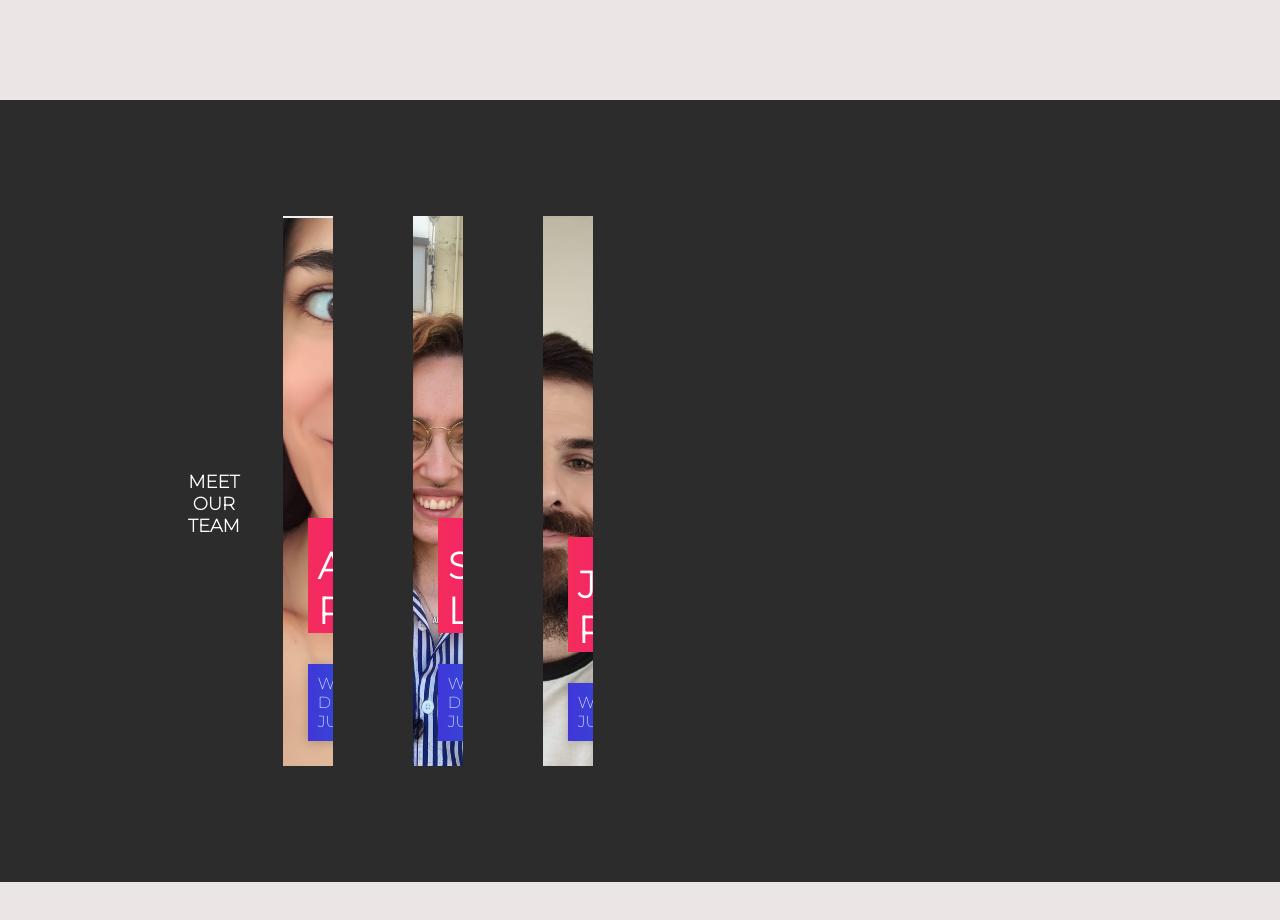
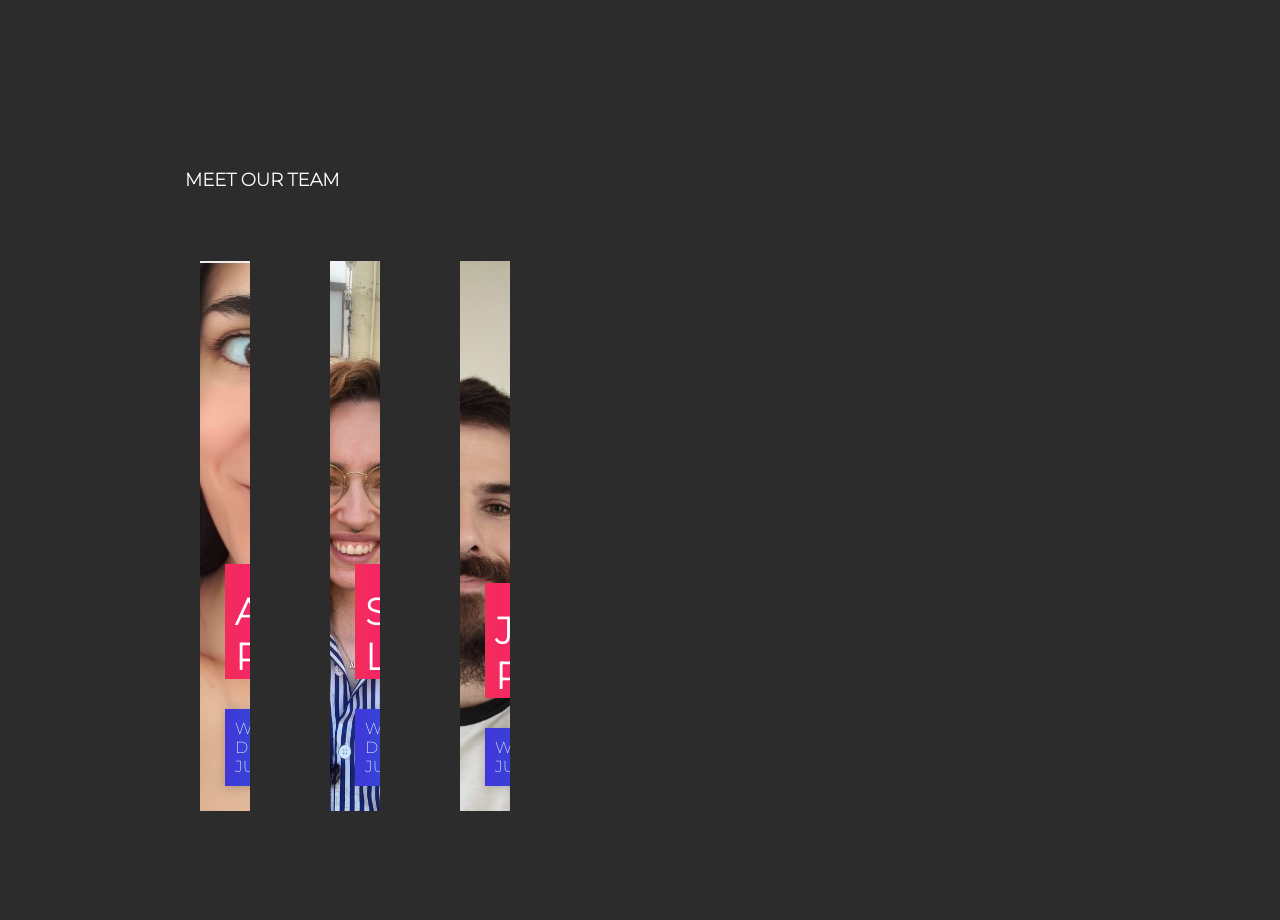
Before and after one commit to SaritaPopez/proyecto3, a React (Vite) app in the folder frontend/: page /contact in a window 1280 px wide. Shown: the top 920 px of the page. Before the commit the page ends 882 px from the top, so only its background shows below. Built offline with nearby package versions, Linux system fonts and the light colour scheme; a web font is replaced by a local one.

Commit message:
varios detalles

```diff
--- a/frontend/src/components/admin/admin.css
+++ b/frontend/src/components/admin/admin.css
@@ -24,7 +24,6 @@
   align-items: center;
   background-color: white;
   min-height: 6px;
-  height: 30vh;
   border-radius: 20px;
   width: 90vw;
   border: none;
@@ -117,20 +116,22 @@
   cursor: pointer;
   border-top: 1px solid rgb(197, 195, 195);
 }
-/* css de los tres imputs de files, falta el media query por modificar*/
-.container {
-  margin-top: 100px;
-
-  display: flex;
-  justify-content: center;
-  align-items: center;
-}
 
 .container-img {
   display: flex;
-  margin: 5px;
+  flex-wrap: wrap;
+  justify-content: space-between;
   align-items: center;
+  padding-top: 0.5rem;
 }
+
+.container-img > * {
+  max-width: calc(33.33% - 10px);
+  margin-bottom: 10px;
+}
+
+/* css de los tres imputs de files, falta el media query por modificar*/
+
 .subida-img {
   margin-right: 10px;
 }
--- a/frontend/src/components/entry/entryBody/EntryBody.jsx
+++ b/frontend/src/components/entry/entryBody/EntryBody.jsx
@@ -10,7 +10,7 @@ const EntryBody = ({ description, photos }) => {
       <p className='description'>{description}</p>
       <div className='phot'>
         {photos.length > 0 && (
-          <img
+          <img className='phot'
             src={`http://localhost:8080/${photos[0]?.name}`}
             alt='Imagen'
           />
--- a/frontend/src/components/entry/entryBody/entrybody.css
+++ b/frontend/src/components/entry/entryBody/entrybody.css
@@ -27,7 +27,6 @@
     font-size: 13px;
   }
   .phot img {
-    width: 50vh;
     padding-bottom: 10px;
     padding-left: 1%;
   }
@@ -39,11 +38,9 @@
     color: black;
     margin-left: 13%;
     margin-right: 12%;
-
     font-size: 16px;
   }
   .phot img {
-    width: 60vh;
     padding-bottom: 10px;
     padding-left: 2%;
   }
@@ -51,7 +48,6 @@
 @media screen and (min-width: 750px) {
   /* pantallas medianas */
   .phot img {
-    width: 72vh;
     padding-bottom: 10px;
     padding-left: 0.01%;
   }
@@ -71,13 +67,11 @@
     color: black;
     margin-left: 13%;
     margin-right: 12%;
-
     font-size: 17px;
   }
   .phot img {
+    width: 60vh;
     padding-left: 1%;
-
-    width: 100vh;
     height: auto;
     padding-bottom: 10px;
   }
--- a/frontend/src/components/footer/Footer.jsx
+++ b/frontend/src/components/footer/Footer.jsx
@@ -6,7 +6,7 @@ function Footer() {
   const {token, logout} = useAuth();
 
   return (
-    <footer className='footerr'>
+    <footer className='footerGeneral'>
       {token ? (
       <>
       <div className='container-entries'>
--- a/frontend/src/components/footer/footer.css
+++ b/frontend/src/components/footer/footer.css
@@ -1,4 +1,4 @@
-.footerr {
+.footerGeneral {
   background-color: rgb(244, 243, 243);
   position: fixed;
   bottom: 0;
--- a/frontend/src/components/singleEntryPage/singleentrypage.css
+++ b/frontend/src/components/singleEntryPage/singleentrypage.css
@@ -89,7 +89,6 @@
   .like-button.liked {
     transform: scale(1.01);
   }
-}
 }
 
 /* Estilos para los botones de navegación */
--- a/frontend/src/pages/contactPage/ContactPage.jsx
+++ b/frontend/src/pages/contactPage/ContactPage.jsx
@@ -5,8 +5,8 @@ import './contactpage.css';
 function ContactPage() {
   return (
     <div className='fondop'>
-      <section className='container'>
-        <h2 className='title'>
+      <section className='containerContact'>
+        <h2 className='titleContact'>
           <span className='primary'>Meet our team</span>
         </h2>
         <div className='gallery-wrapper'>
--- a/frontend/src/pages/contactPage/contactpage.css
+++ b/frontend/src/pages/contactPage/contactpage.css
@@ -2,25 +2,25 @@
   .fondop {
     background-color: #000000ce;
   }
-  .container {
+  .containerContact {
     overflow-x: hidden; /* Evita el scroll horizontal */
 
     max-width: 960px;
     margin-inline: auto;
     padding: 100px 15px;
   }
-  .title {
+  .titleContact {
     margin-bottom: 50px;
   }
-  .title span {
+  .titleContact span {
     display: block;
   }
-  .title .primary {
+  .titleContact .primary {
     font-size: 13px;
     text-transform: uppercase;
     color: #fff;
   }
-  .title .secondary {
+  .titleContact .secondary {
     font-size: clamp(14px, 2.5vw, 16px);
     font-weight: 400;
     color: #d6d6e0;
@@ -126,7 +126,7 @@
     .gallery-item:hover {
       flex-basis: 100%;
     }
-    .title .primary {
+    .titleContact .primary {
       display: inline-block;
       text-align: center;
       font-size: 16px;
@@ -175,7 +175,7 @@
     }
   }
   @media screen and (min-width: 1024px) {
-    .title .primary {
+    .titleContact .primary {
       display: inline-block;
       text-align: center;
       font-size: 18px;
--- a/frontend/src/services/registerService.jsx
+++ b/frontend/src/services/registerService.jsx
@@ -1,5 +1,5 @@
 const registerService = async (username, email, password) => {
-  const res = await fetch('http://localhost:8080/users', {
+  const res = await fetch('http://localhost:8080/users/register', {
     method: 'post',
     headers: {
       'Content-Type': 'application/json',
```
Also changed, not shown: frontend/src/components/singleEntryPage/SingleEntryPage.jsx (+0 -13 lines), frontend/src/assets/subir-archivo.png (added).
